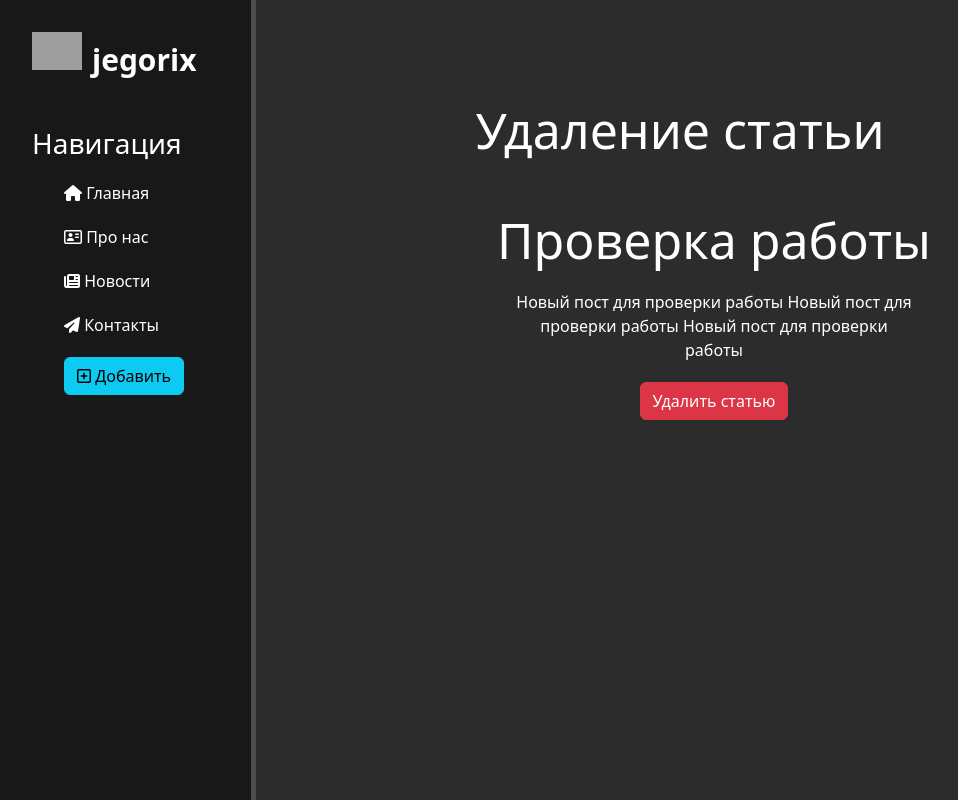
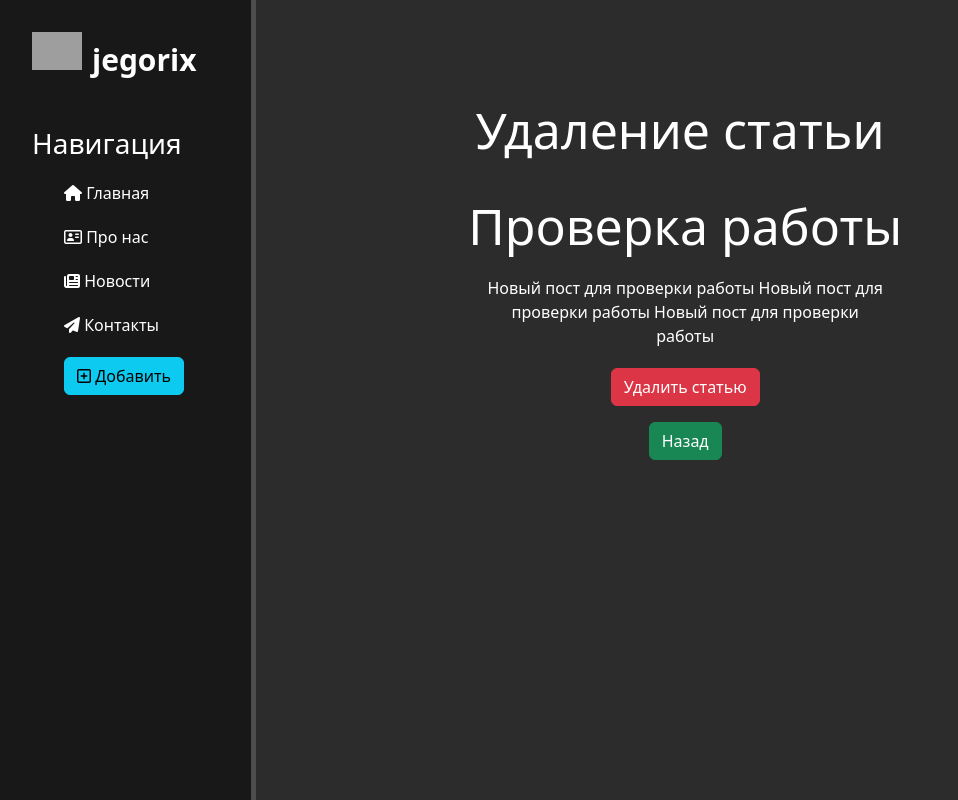
Before and after one commit to jegorix/testapps, a Django app: page /news/1/delete/ in a window 1280 px wide. Shown: the whole page, without its empty margins (0-958 px from the left). Run offline with Django 5.2, Linux system fonts and the light colour scheme; data comes from the database, SQL or seed files in the repository; some libraries are stand-ins or nearby versions; grey boxes are pictures that could not be loaded.

Commit message:
add styles to delete header and 'back' button

```diff
--- a/test_app1/app1/news/templates/news/news_delete.html
+++ b/test_app1/app1/news/templates/news/news_delete.html
@@ -5,14 +5,15 @@
 {% endblock %}
 
 {% block content %}
-<div class="features">
+<div class="features" >
 
     <h1>Удаление статьи</h1>
-  <form method="POST">
+  <form method="POST" class="delete_block">
     {% csrf_token %}
      <h1>{{article.title}}</h1>
       <p>{{article.full_text}}</p>
-    <button class="btn btn-danger" type="submit">Удалить статью</button><br>
+    <button class="btn btn-danger mb-3" type="submit">Удалить статью</button><br>
+    <a href="{% url 'news_home' %}" class="btn btn-success mb-3">Назад</a><br>
   </form>
 
 
```
